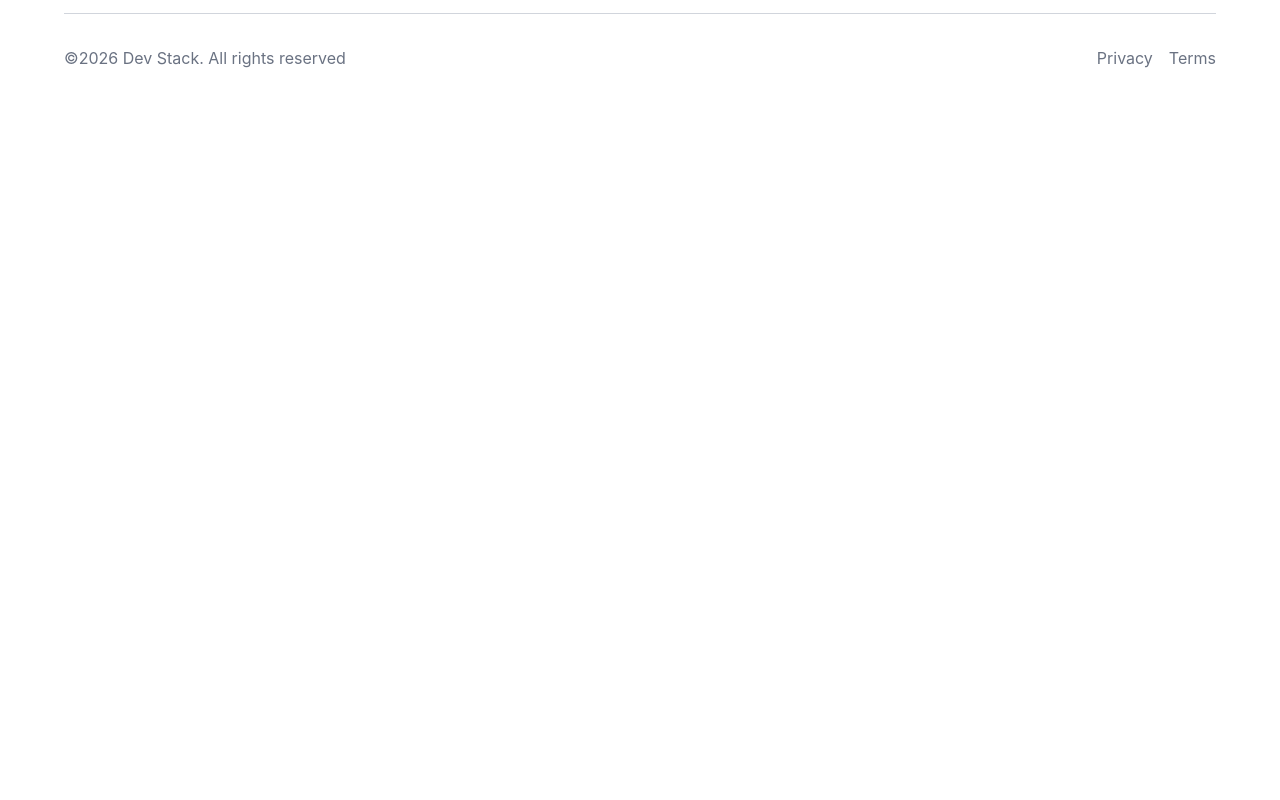
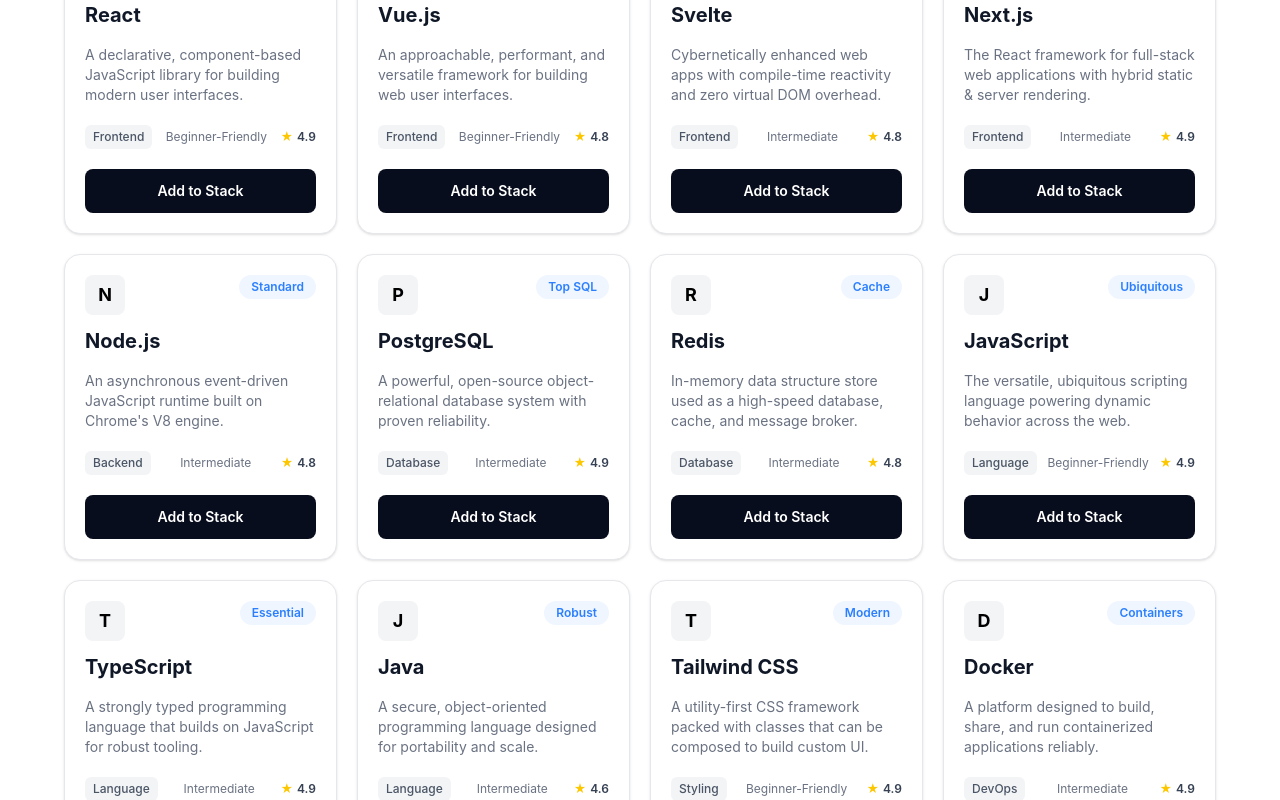
Before and after one commit to abdulalmumin-pro/ph-assignment-5, a React (Vite) app: page / in a window 1280 px wide. Shown: the part 800-1600 px from the top of the page. Before the commit the page ends 902 px from the top, so only its background shows below. Built offline with nearby package versions, Linux system fonts and the light colour scheme.

Commit message:
updated card or technologies component

```diff
--- /dev/null
+++ b/public/data.json
@@ -0,0 +1,98 @@
+[
+  {
+    "name": "React",
+    "badge": "Popular",
+    "description": "A declarative, component-based JavaScript library for building modern user interfaces.",
+    "category": "Frontend",
+    "level": "Beginner-Friendly",
+    "rating": 4.9
+  },
+  {
+    "name": "Vue.js",
+    "badge": "Versatile",
+    "description": "An approachable, performant, and versatile framework for building web user interfaces.",
+    "category": "Frontend",
+    "level": "Beginner-Friendly",
+    "rating": 4.8
+  },
+  {
+    "name": "Svelte",
+    "badge": "Fast",
+    "description": "Cybernetically enhanced web apps with compile-time reactivity and zero virtual DOM overhead.",
+    "category": "Frontend",
+    "level": "Intermediate",
+    "rating": 4.8
+  },
+  {
+    "name": "Next.js",
+    "badge": null,
+    "description": "The React framework for full-stack web applications with hybrid static & server rendering.",
+    "category": "Frontend",
+    "level": "Intermediate",
+    "rating": 4.9
+  },
+  {
+    "name": "Node.js",
+    "badge": "Standard",
+    "description": "An asynchronous event-driven JavaScript runtime built on Chrome's V8 engine.",
+    "category": "Backend",
+    "level": "Intermediate",
+    "rating": 4.8
+  },
+  {
+    "name": "PostgreSQL",
+    "badge": "Top SQL",
+    "description": "A powerful, open-source object-relational database system with proven reliability.",
+    "category": "Database",
+    "level": "Intermediate",
+    "rating": 4.9
+  },
+  {
+    "name": "Redis",
+    "badge": "Cache",
+    "description": "In-memory data structure store used as a high-speed database, cache, and message broker.",
+    "category": "Database",
+    "level": "Intermediate",
+    "rating": 4.8
+  },
+  {
+    "name": "JavaScript",
+    "badge": "Ubiquitous",
+    "description": "The versatile, ubiquitous scripting language powering dynamic behavior across the web.",
+    "category": "Language",
+    "level": "Beginner-Friendly",
+    "rating": 4.9
+  },
+  {
+    "name": "TypeScript",
+    "badge": "Essential",
+    "description": "A strongly typed programming language that builds on JavaScript for robust tooling.",
+    "category": "Language",
+    "level": "Intermediate",
+    "rating": 4.9
+  },
+  {
+    "name": "Java",
+    "badge": "Robust",
+    "description": "A secure, object-oriented programming language designed for portability and scale.",
+    "category": "Language",
+    "level": "Intermediate",
+    "rating": 4.6
+  },
+  {
+    "name": "Tailwind CSS",
+    "badge": "Modern",
+    "description": "A utility-first CSS framework packed with classes that can be composed to build custom UI.",
+    "category": "Styling",
+    "level": "Beginner-Friendly",
+    "rating": 4.9
+  },
+  {
+    "name": "Docker",
+    "badge": "Containers",
+    "description": "A platform designed to build, share, and run containerized applications reliably.",
+    "category": "DevOps",
+    "level": "Intermediate",
+    "rating": 4.9
+  }
+]
--- a/src/App.tsx
+++ b/src/App.tsx
@@ -1,18 +1,42 @@
+import { Suspense } from "react";
+import "./App.css";
 
-import './App.css'
-import Banner from './component/Banner'
-import Footer from './component/Footer'
-import Nav from './component/Nav'
+import Banner from "./component/Banner";
+import Footer from "./component/Footer";
+import Nav from "./component/Nav";
+import Technologies from "./component/Technologies";
+
+import type { Itechnologies } from "./type/TechnologiesType";
+
+const technologiesFeach = async (): Promise<Itechnologies[]> => {
+  const res = await fetch("/data.json");
+
+  if (!res.ok) {
+    throw new Error("Failed to fetch technologies");
+  }
+
+  const data = await res.json();
+
+  return data;
+};
 
 function App() {
+  const technologiesPromise = technologiesFeach();
 
   return (
     <>
-      <Nav></Nav>
-      <Banner></Banner>
-      <Footer></Footer>
+      <Nav />
+      <Banner />
+
+      <Suspense fallback={<p className="p-10 text-center">Loading...</p>}>
+        <Technologies
+          technologiesPromise={technologiesPromise}
+        />
+      </Suspense>
+
+      <Footer />
     </>
-  )
+  );
 }
 
-export default App
+export default App;
--- /dev/null
+++ b/src/component/Technologies.tsx
@@ -0,0 +1,88 @@
+import { use } from "react";
+import type { Itechnologies } from "../type/TechnologiesType";
+
+interface TechnologiesProps {
+  technologiesPromise: Promise<Itechnologies[]>;
+}
+
+const Technologies = ({ technologiesPromise }: TechnologiesProps) => {
+  const technologies = use(technologiesPromise);
+
+  return (
+    <section className="mx-16 py-8">
+      <div className="mb-8">
+        <h2 className="text-3xl font-black">
+          Explore the{" "}
+          <span className="bg-gradient-to-r from-[#FD5426] via-[#D81B7E] to-[#C623AE] bg-clip-text text-transparent">
+            Technologies
+          </span>
+        </h2>
+
+        <p className="py-2 text-gray-600">
+          Pick one technology per category to build your ideal stack
+        </p>
+      </div>
+
+      {/* Technology Cards */}
+      <div className="grid grid-cols-1 gap-5 sm:grid-cols-2 lg:grid-cols-3 xl:grid-cols-4">
+        {technologies.map((technology) => (
+          <div
+            key={technology.name}
+            className="flex min-h-[270px] flex-col rounded-2xl border border-gray-200 bg-white p-5 shadow-sm transition-all duration-200 hover:-translate-y-1 hover:shadow-lg"
+          >
+            {/* Top section */}
+            <div className="mb-4 flex items-start justify-between">
+              <div>
+                {/* Simple icon placeholder */}
+                <div className="mb-3 flex h-10 w-10 items-center justify-center rounded-lg bg-gray-100 text-lg font-bold">
+                  {technology.name.charAt(0)}
+                </div>
+
+                <h3 className="text-xl font-bold text-gray-900">
+                  {technology.name}
+                </h3>
+              </div>
+
+              {technology.badge && (
+                <span className="rounded-full bg-blue-50 px-3 py-1 text-xs font-semibold text-blue-500">
+                  {technology.badge}
+                </span>
+              )}
+            </div>
+
+            {/* Description */}
+            <p className="mb-5 text-sm leading-5 text-gray-500">
+              {technology.description}
+            </p>
+
+            {/* Category + Level + Rating */}
+            <div className="mb-5 mt-auto flex items-center justify-between gap-2 text-xs">
+              <span className="rounded-md bg-gray-100 px-2 py-1 font-medium text-gray-600">
+                {technology.category}
+              </span>
+
+              <span className="text-gray-500">
+                {technology.level}
+              </span>
+
+              <span className="font-semibold text-gray-700">
+                <span className="mr-1 text-yellow-400">★</span>
+                {technology.rating}
+              </span>
+            </div>
+
+            {/* Add to Stack button */}
+            <button
+              type="button"
+              className="w-full rounded-lg bg-[#080D1D] py-3 text-sm font-semibold text-white transition hover:bg-[#151b2e] active:scale-[0.98]"
+            >
+              Add to Stack
+            </button>
+          </div>
+        ))}
+      </div>
+    </section>
+  );
+};
+
+export default Technologies;
--- /dev/null
+++ b/src/type/TechnologiesType.tsx
@@ -0,0 +1,9 @@
+
+export interface Itechnologies {
+  name: string;
+  badge: string | null;
+  description: string;
+  category: string;
+  level: string;
+  rating: number;
+}
```
